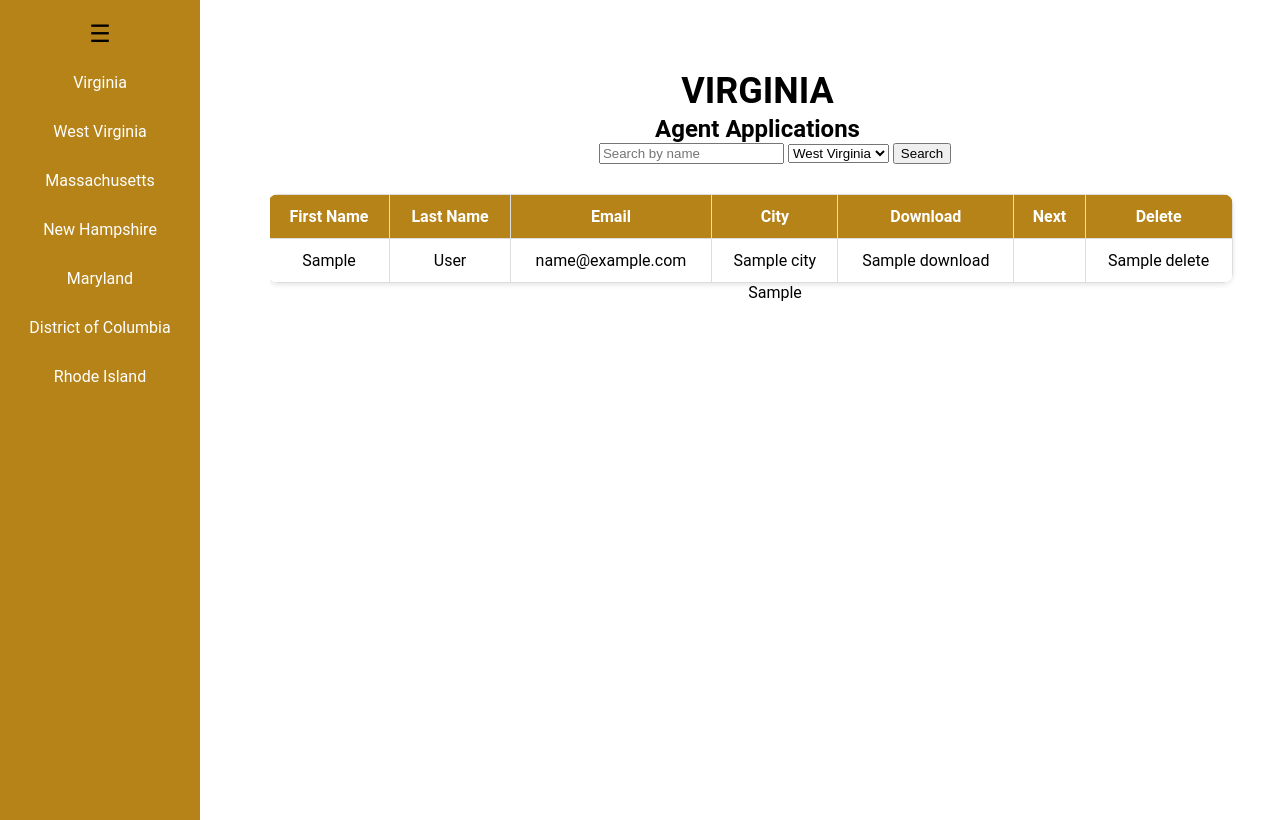
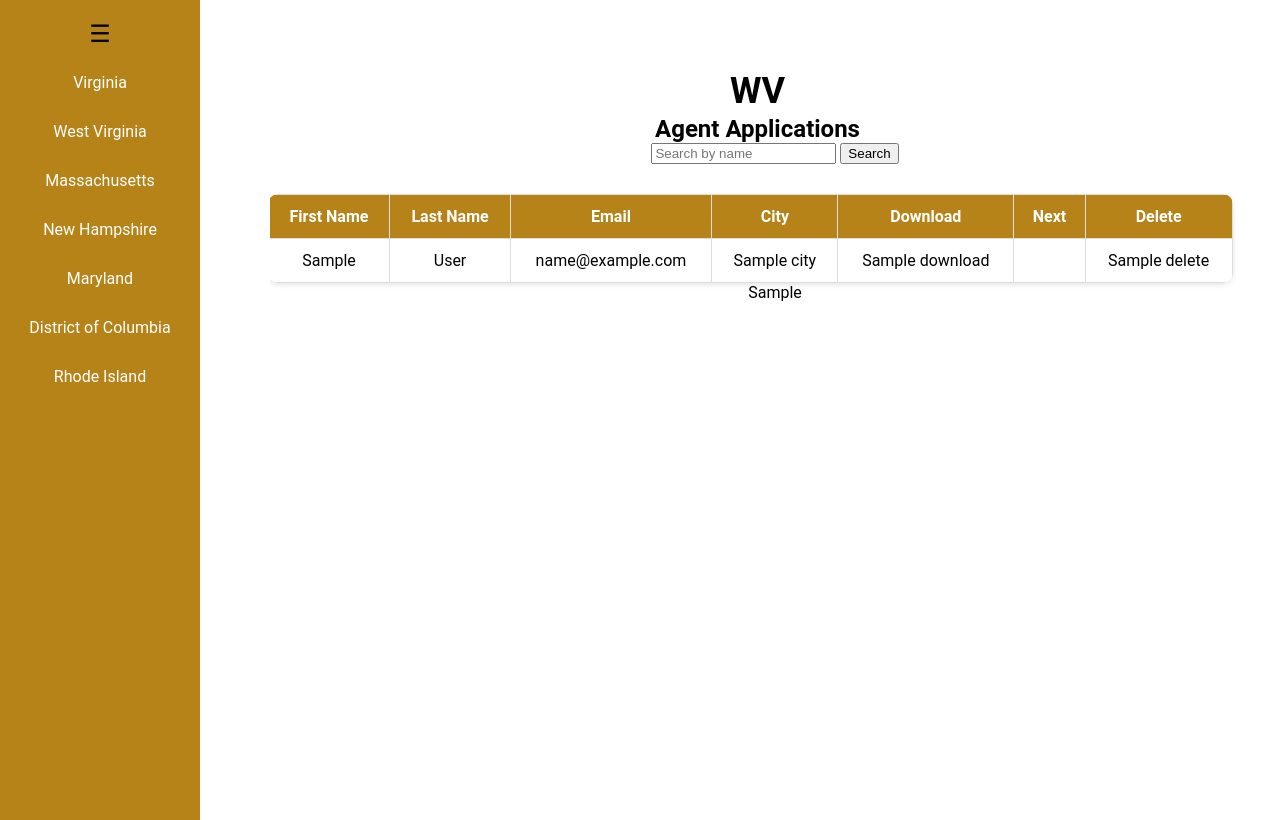
Before and after one commit to kismat91/project-onboarding-forms, a Django app: template pdfapp/templates/pdfapp/list_forms.html in a window 1280 px wide. Run offline with Django 5.2, Linux system fonts and the light colour scheme; the template is opened without the code that fills it: most values are stand-ins (such as "Sample title", 1, 10 or a date in 2020).

Commit message:
html update

```diff
--- a/pdfapp/templates/pdfapp/list_forms.html
+++ b/pdfapp/templates/pdfapp/list_forms.html
@@ -137,28 +137,24 @@
     <div class="sidebar">
         <div class="menu-icon">☰</div>
         <ul>
-            <li><a href="#VA" data-abbr="VA" data-full="Virginia">VA</a></li>
-            <li><a href="#WV" data-abbr="WV" data-full="West Virginia">WV</a></li>
-            <li><a href="#MA" data-abbr="MA" data-full="Massachusetts">MA</a></li>
-            <li><a href="#NH" data-abbr="NH" data-full="New Hampshire">NH</a></li>
-            <li><a href="#MD" data-abbr="MD" data-full="Maryland">MD</a></li>
-            <li><a href="#DC" data-abbr="DC" data-full="District of Columbia">DC</a></li>
-            <li><a href="#RI" data-abbr="RI" data-full="Rhode Island">RI</a></li>
+            <!-- Modify links to include state filter -->
+            <li><a href="?state=VA" data-abbr="VA" data-full="Virginia">VA</a></li>
+            <li><a href="?state=WV" data-abbr="WV" data-full="West Virginia">WV</a></li>
+            <li><a href="?state=MA" data-abbr="MA" data-full="Massachusetts">MA</a></li>
+            <li><a href="?state=NH" data-abbr="NH" data-full="New Hampshire">NH</a></li>
+            <li><a href="?state=MD" data-abbr="MD" data-full="Maryland">MD</a></li>
+            <li><a href="?state=DC" data-abbr="DC" data-full="District of Columbia">DC</a></li>
+            <li><a href="?state=RI" data-abbr="RI" data-full="Rhode Island">RI</a></li>
         </ul>
     </div>
     <div class="content">
-        <h1>VIRGINIA</h1>
+        <h1>{{ state_filter }}</h1>
         <h2>Agent Applications</h2>
 
-        <!-- Search and Filter Form -->
+        <!-- Search Form (without state dropdown) -->
         <form method="GET" action="{% url 'records_form' %}">
             <input type="text" name="q" placeholder="Search by name" value="{{ query }}">
-            <select name="state">
-                <option value="">All States</option>
-                <option value="VA" {% if state_filter == "VA" %}selected{% endif %}>Virginia</option>
-                <option value="WV" {% if state_filter == "WV" %}selected{% endif %}>West Virginia</option>
-                <!-- Add other states as needed -->
-            </select>
+            <!-- State filter handled by the sidebar -->
             <button type="submit">Search</button>
         </form>
 
@@ -185,15 +181,9 @@
                         <td>{{ record.Download|safe }}</td>
                         <td>{{ record.Next|safe }}</td>
                         <td>{{ record.Delete|safe }}</td>
-
-                        <!-- <td>
-                        <button onclick="deleteRecord('{{ record.file_path }}')" class="btn btn-danger">Delete</button>
-                    </td>  -->
-                    <!-- Pass the file_path to the delete function -->
-                </tr>
+                    </tr>
                 {% endfor %}
             </tbody>
-
         </table>
 
         <!-- Safe HTML rendering for complex tables -->
```
